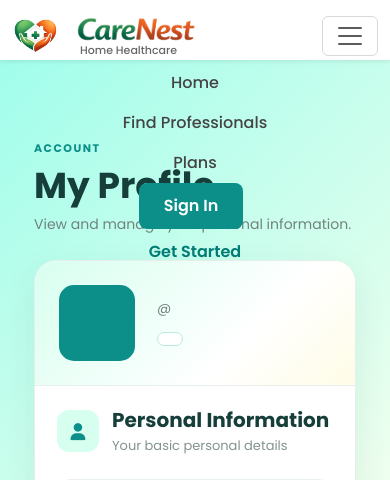
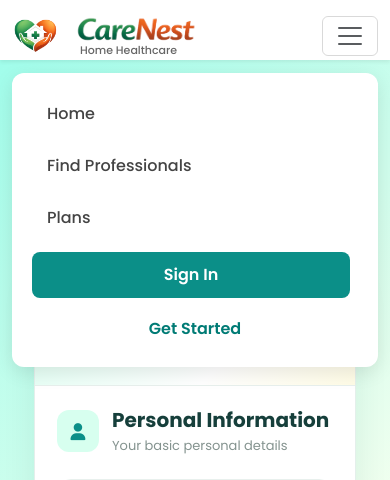
Before and after one commit to AMNA-RISHVI/CareNest_Home-Healthcare-Platform, a Django app: template authentication/templates/authentication/profile.html in a window 390 px wide, after a click that opens the changed part. Shown: the top 480 px of the page. Run offline with Django 5.2, Linux system fonts and the light colour scheme; the template is opened without the code that fills it, so the values that code supplies are empty.

Commit message:
change navbar mobile responsive background to white

```diff
--- a/landing/static/landing/css/style.css
+++ b/landing/static/landing/css/style.css
@@ -127,6 +127,59 @@ section{
     top:8px;
     right:4px;
 }
+
+
+/* ===========================
+   MOBILE NAVBAR
+=========================== */
+
+@media (max-width: 991px) {
+
+    .custom-navbar {
+        background: #ffffff !important;
+    }
+
+    .navbar-collapse {
+        background: #ffffff !important;
+        margin-top: 10px;
+        padding: 15px 20px;
+        border-radius: 12px;
+        box-shadow: 0 5px 20px rgba(0, 0, 0, 0.10);
+    }
+
+    .navbar-nav {
+        align-items: stretch !important;
+    }
+
+    .navbar-nav .nav-link {
+        color: #444 !important;
+        margin: 4px 0;
+        padding: 10px 15px;
+    }
+
+    .navbar-nav .nav-link:hover {
+        color: #0b8f88 !important;
+    }
+
+    .active-nav {
+        background: #bdf5eb !important;
+        border: 1px solid #0b8f88;
+        border-radius: 8px;
+    }
+
+    .signin-btn,
+    .register-btn {
+        display: block;
+        width: 100%;
+        text-align: center;
+        margin-top: 8px;
+    }
+
+}
+
+
+
+
 
 
 /* ===========================
```
